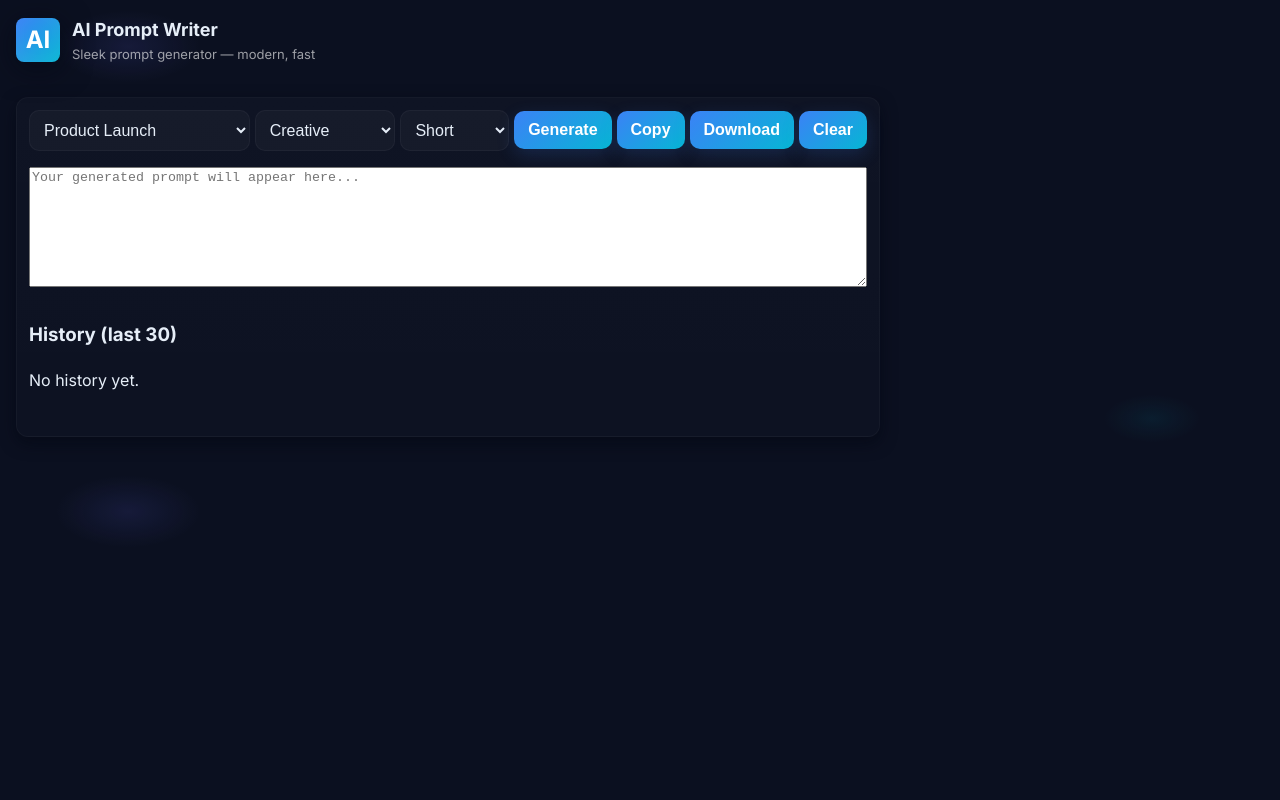
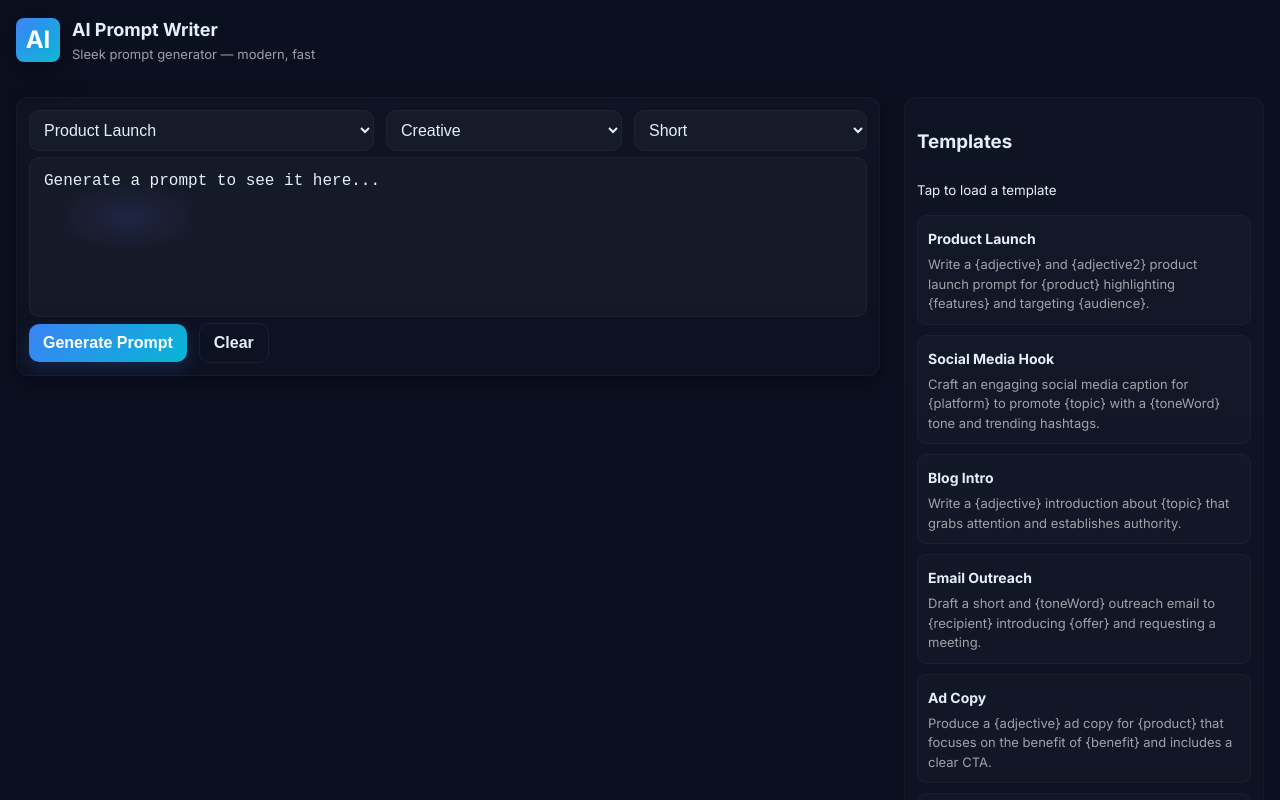
Before and after one commit to gabezigo/AiPromptGenerator, a React (Create React App) app: page / in a window 1280 px wide. Shown: the top 800 px of the page. Built offline with nearby package versions, Linux system fonts and the light colour scheme; the HTML template or start-up script is replaced by a standard one.

Commit message:
Update App.js

```diff
--- a/src/App.js
+++ b/src/App.js
@@ -234,7 +234,7 @@ function randomChoice(arr) {
   return arr[Math.floor(Math.random() * arr.length)];
 }
 
-// Fill template with random words and add tone/length instructions
+// Fill template with random words and add tone/length instructions (no custom overrides)
 function fillTemplate(tmpl, tone, length) {
   const replacements = {
     adjective: randomChoice(WORD_BANKS.adjective),
@@ -289,13 +289,9 @@ export default function App() {
   }, [history]);
 
   function generate() {
-    // Pick a random template sentence from the selected category
     const tmpl =
       selectedTemplate.templates[Math.floor(Math.random() * selectedTemplate.templates.length)];
-
-    // Fill placeholders with random words and add tone/length info
     const prompt = fillTemplate(tmpl, tone, length);
-
     setResult(prompt);
     setHistory((h) => [{ id: Date.now(), title: selectedTemplate.title, prompt }, ...h].slice(0, 30));
   }
@@ -335,7 +331,8 @@ export default function App() {
       </header>
 
       <main className="panel main-panel">
-        <div className="controls" style={{ gap: '0.5rem', flexWrap: 'wrap', alignItems: 'center' }}>
+        {/* Controls */}
+        <div className="controls">
           <select
             className="select"
             value={selectedTemplate.title}
@@ -352,18 +349,6 @@ export default function App() {
             <option value="creative">Creative</option>
             <option value="formal">Formal</option>
             <option value="casual">Casual</option>
-            <option value="friendly">Friendly</option>
-            <option value="professional">Professional</option>
-            <option value="playful">Playful</option>
-            <option value="warm">Warm</option>
-            <option value="enthusiastic">Enthusiastic</option>
-            <option value="optimistic">Optimistic</option>
-            <option value="serious">Serious</option>
-            <option value="humorous">Humorous</option>
-            <option value="sarcastic">Sarcastic</option>
-            <option value="dramatic">Dramatic</option>
-            <option value="informative">Informative</option>
-            <option value="sincere">Sincere</option>
           </select>
 
           <select className="select" value={length} onChange={(e) => setLength(e.target.value)}>
@@ -371,41 +356,105 @@ export default function App() {
             <option value="medium">Medium</option>
             <option value="long">Long</option>
           </select>
+        </div>
 
-          <button className="btn primary" onClick={generate}>
-            Generate
+        <textarea
+          className="textarea"
+          readOnly
+          value={result || 'Generate a prompt to see it here...'}
+          placeholder="Generated prompt will appear here"
+          spellCheck={false}
+          rows={6}
+          style={{ resize: 'none' }}
+        />
+
+        <div className="actions">
+          <button className="btn" onClick={generate}>
+            Generate Prompt
           </button>
-          <button className="btn" onClick={copyResult} disabled={!result}>
-            Copy
-          </button>
-          <button className="btn" onClick={downloadResult} disabled={!result}>
-            Download
-          </button>
-          <button className="btn" onClick={() => setResult('')}>
+          <button className="btn transparent" onClick={() => setResult('')}>
             Clear
           </button>
         </div>
 
-        <textarea
-          readOnly
-          className="result"
-          value={result}
-          placeholder="Your generated prompt will appear here..."
-          style={{ minHeight: '120px', marginTop: '1rem', resize: 'vertical' }}
-        />
+        {result && (
+          <div className="resultCard">
+            <div className="resultHeader">
+              <strong>Generated Prompt</strong>
+              <div className="resultButtons">
+                <button className="btn small" onClick={copyResult}>
+                  Copy
+                </button>
+                <button className="btn small transparent" onClick={downloadResult}>
+                  Download
+                </button>
+              </div>
+            </div>
+            <p className="resultText">{result}</p>
+          </div>
+        )}
+      </main>
 
-        <div className="history" style={{ marginTop: '1rem' }}>
-          <h3>History (last 30)</h3>
-          {history.length === 0 && <p>No history yet.</p>}
-          <ul style={{ maxHeight: '200px', overflowY: 'auto', paddingLeft: '1rem' }}>
-            {history.map(({ id, title, prompt }) => (
-              <li key={id} style={{ marginBottom: '0.5rem' }}>
-                <strong>{title}:</strong> {prompt}
-              </li>
+      <aside className="sidebar" aria-label="Templates and history">
+        <div className="panel templatesPanel">
+          <h3>Templates</h3>
+          <small>Tap to load a template</small>
+          <div className="templates">
+            {TEMPLATES.map((t) => (
+              <div
+                key={t.title}
+                className="template"
+                onClick={() => loadTemplate(t)}
+                tabIndex={0}
+                role="button"
+              >
+                <strong>{t.title}</strong>
+                <p>{t.templates[0]}</p>
+              </div>
             ))}
-          </ul>
+          </div>
         </div>
-      </main>
+
+        <div className="panel historyPanel">
+          <h3>History</h3>
+          <small>{history.length} saved</small>
+          <div className="historyList">
+            {history.length ? (
+              history.map((h) => (
+                <div
+                  key={h.id}
+                  className="historyItem"
+                  onClick={() => setResult(h.prompt)}
+                  tabIndex={0}
+                  role="button"
+                >
+                  <strong>{h.title}</strong>
+                  <p className="truncate">{h.prompt}</p>
+                </div>
+              ))
+            ) : (
+              <p>No saved prompts yet — generate one!</p>
+            )}
+          </div>
+
+          {history.length > 0 && (
+            <div className="historyActions">
+              <button
+                className="btn small"
+                onClick={() => {
+                  navigator.clipboard.writeText(history.map((h) => h.prompt).join('\n---\n'));
+                  alert('All prompts copied!');
+                }}
+              >
+                Copy All
+              </button>
+              <button className="btn small transparent" onClick={() => setHistory([])}>
+                Clear History
+              </button>
+            </div>
+          )}
+        </div>
+      </aside>
     </div>
   );
 }
```
